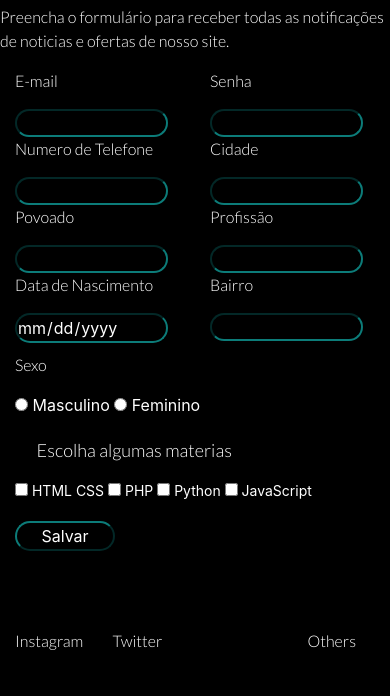
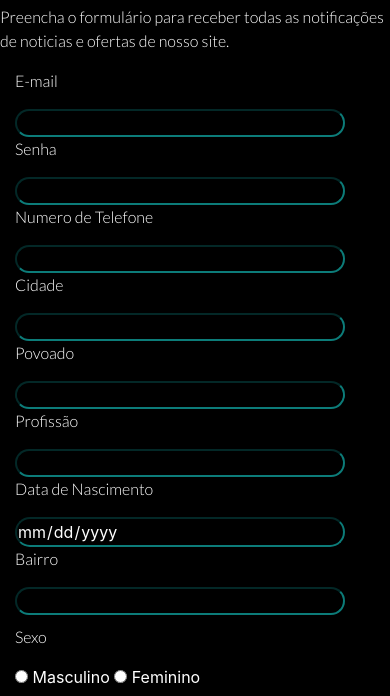
Before and after one commit to carleandro7/site-bootstrap, a plain HTML site: page paginas/Formulario.html in a window 390 px wide. Shown: the part 111-807 px from the top of the page. Drawn offline with nearby package versions, Linux system fonts and the light colour scheme.

Commit message:
Fiz as modificações que o professor pediu

```diff
--- a/css/sass/_layout.scss
+++ b/css/sass/_layout.scss
@@ -25,36 +25,6 @@
     }
 }
 
-@media screen and (max-width: 767px){
-    .inp{
-        width: 240px;
-    }
-}
-
-@media screen and (max-width: 620px){
-    .inp{
-        width: 240px;
-    }
-}
-
-@media screen and (max-width: 520px){
-    .inp{
-        width: 190px;
-    }
-}
-
-@media screen and (max-width: 420px){
-    .inp{
-        width: 153px;
-    }
-}
-
-@media screen and (max-width: 320px){
-    .inp{
-        width: 130px;
-    }
-}
-
 
 .fundo{
     background-color: $black-normal;
--- a/paginas/Formulario.html
+++ b/paginas/Formulario.html
@@ -33,42 +33,42 @@
           <div class="container no-gutters">
             <div class="row">
 
-              <div class="col-6 col-lg-4">
+              <div class="col-12 col-md-6 col-lg-4">
                 <p class="paragrafo">E-mail</p>
                 <input type="email" class="inp">
               </div>
 
-              <div class="col-6 col-lg-4">
+              <div class="col-12 col-md-6 col-lg-4">
                 <p class="paragrafo">Senha</p>
                 <input type="password" class="inp">
               </div>
 
-              <div class="col-6 col-lg-4">
+              <div class="col-12  col-md-6 col-lg-4">
                 <p class="paragrafo">Numero de Telefone</p>
                 <input type="number" class="inp">
               </div>
 
-              <div class="col-6 col-lg-4">
+              <div class="col-12  col-md-6 col-lg-4">
                 <p class="paragrafo">Cidade</p>
                 <input type="text" class="inp">
               </div>
 
-              <div class="col-6 col-lg-4">
+              <div class="col-12  col-md-6 col-lg-4">
                 <p class="paragrafo">Povoado</p>
                 <input type="text" class="inp">
               </div>
 
-              <div class="col-6 col-lg-4">
+              <div class="col-12  col-md-6 col-lg-4">
                 <p class="paragrafo">Profissão</p>
                 <input type="text" class="inp">
               </div>
 
-              <div class="col-6 col-lg-4">
+              <div class="col-12  col-md-6 col-lg-4">
                 <p class="paragrafo">Data de Nascimento</p>
                 <input type="date" class="inp">
               </div>
 
-              <div class="col-6 col-lg-4">
+              <div class="col-12  col-md-6 col-lg-4">
                 <p class="paragrafo">Bairro</p>
                 <input type="text" class="inp">
               </div>
```
Also changed, not shown: css/style.css, 1 other file.
